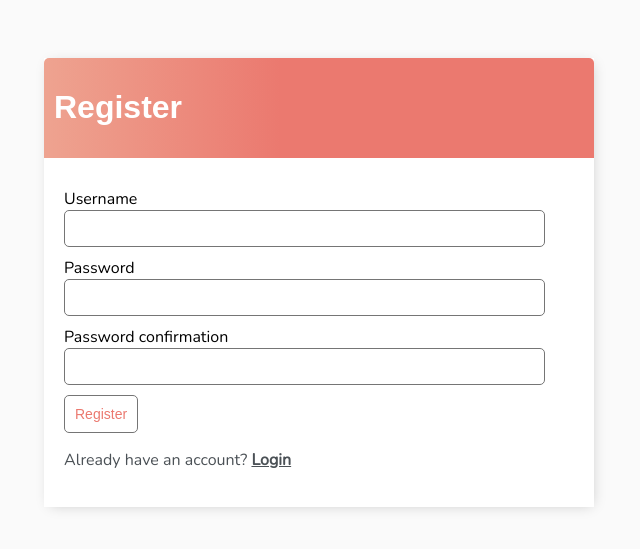
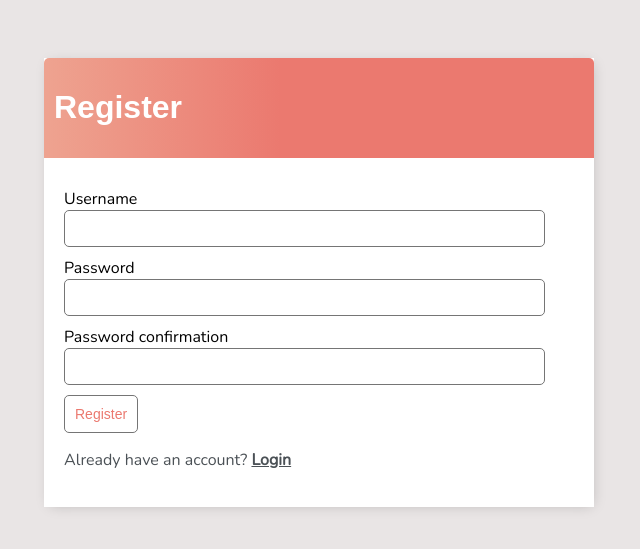
Before and after one commit to leiberbertel/to_do_App, a Django app: page /register/ in a window 1280 px wide. Shown: the top 549 px of the page, without its empty margins (321-961 px from the left). Run offline with Django 3.2, Linux system fonts and the light colour scheme.

Commit message:
Cambio el color de fondo

```diff
--- a/base/templates/base/main.html
+++ b/base/templates/base/main.html
@@ -23,7 +23,7 @@
 
     <style>
       body {
-        background-color: #fafafa;
+        background-color: #e9e5e5;
         font-family: "Nunito", sans-serif;
         padding-top: 50px;
       }
```
